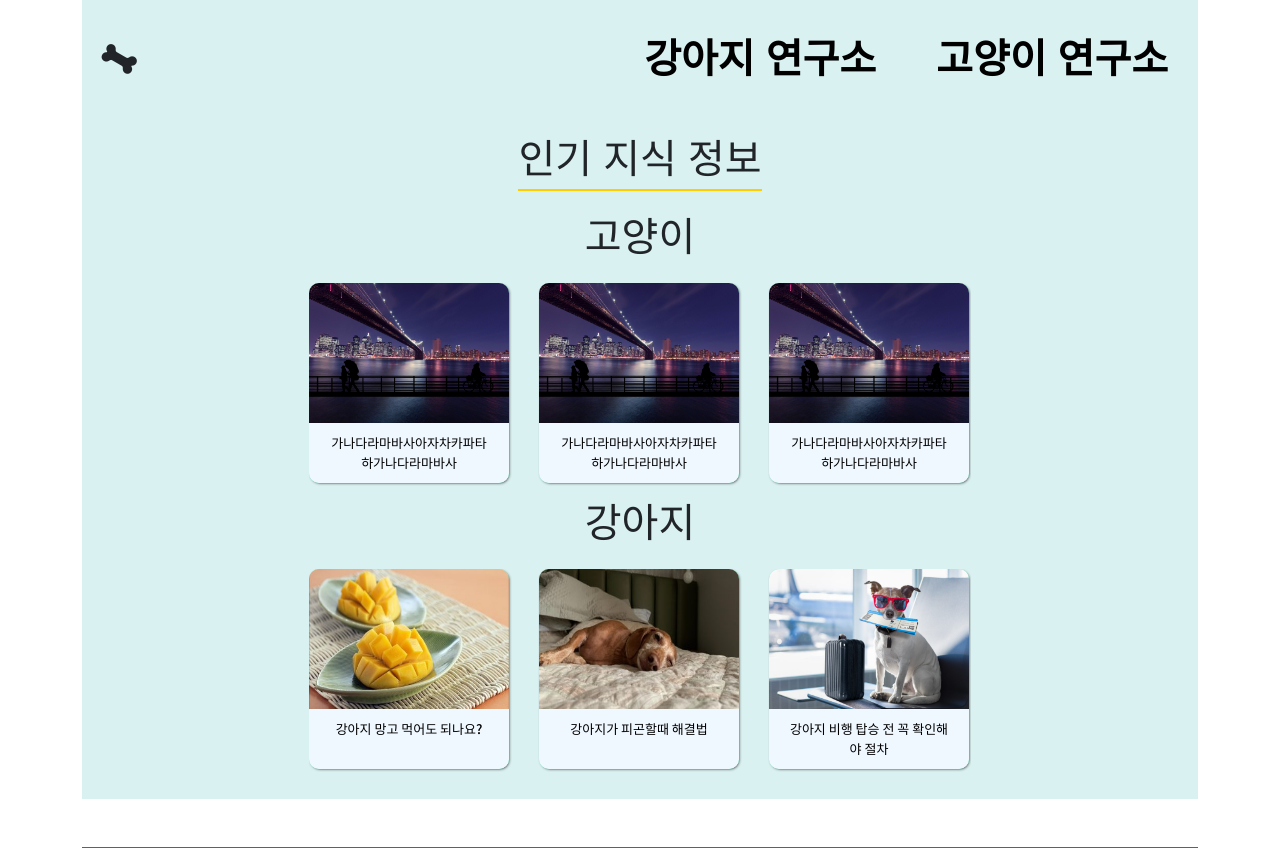
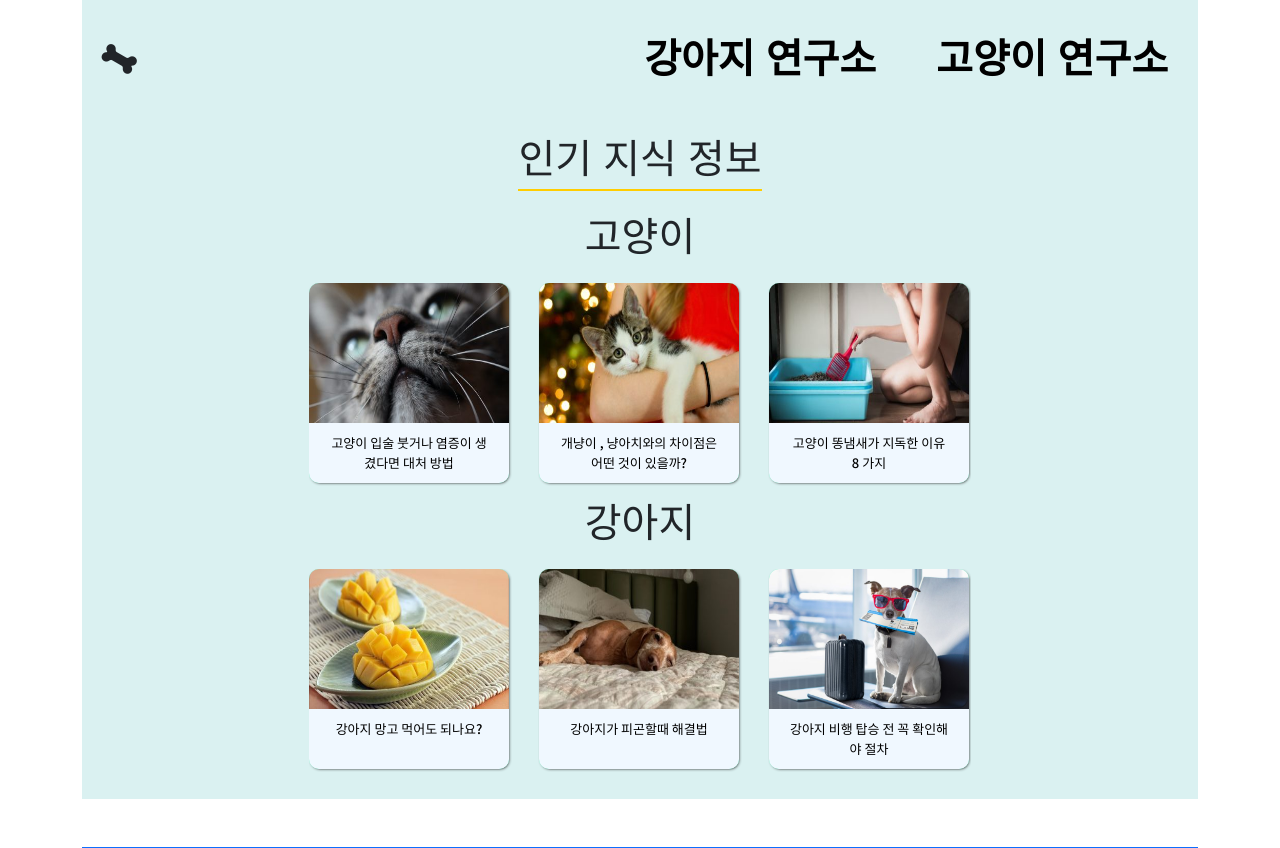
Before and after one commit to chanyoungcoding/bulletin-board-site, a PHP site: page / in a window 1280 px wide. Shown: the part 98-946 px from the top of the page. Run offline with PHP 8.4, Linux system fonts and the light colour scheme; some libraries are stand-ins or nearby versions; some web fonts are replaced.

Commit message:
강아지고양이설명부분수정

```diff
--- a/index.php
+++ b/index.php
@@ -37,50 +37,50 @@ include 'inc_header.php';
           <div class="swiper-slide">
             <a href="javascript:void(0)">
               <div>
-                <img src="./img/example.jpg" alt="이미지 입니다.">
+                <img src="./img/cat1.jpg" alt="이미지 입니다.">
               </div>
               <div class="img__intro">
-                가나다라마바사아자차카파타하가나다라마바사
+                고양이 입술 붓거나 염증이 생겼다면 대처 방법
               </div>
             </a>
           </div>
           <div class="swiper-slide">
             <a href="javascript:void(0)">
               <div>
-                <img src="./img/example.jpg" alt="이미지 입니다.">
+                <img src="./img/cat2.jpg" alt="이미지 입니다.">
               </div>
               <div class="img__intro">
-                가나다라마바사아자차카파타하가나다라마바사
+                개냥이 , 냥아치와의 차이점은 어떤 것이 있을까?
               </div>
             </a>
           </div>
           <div class="swiper-slide">
             <a href="javascript:void(0)">
               <div>
-                <img src="./img/example.jpg" alt="이미지 입니다.">
+                <img src="./img/cat3.jpeg" alt="이미지 입니다.">
               </div>
               <div class="img__intro">
-                가나다라마바사아자차카파타하가나다라마바사
+                고양이 똥냄새가 지독한 이유 8 가지
               </div>
             </a>
           </div>
           <div class="swiper-slide">
             <a href="javascript:void(0)">
               <div>
-                <img src="./img/example.jpg" alt="이미지 입니다.">
+                <img src="./img/cat4.png" alt="이미지 입니다.">
               </div>
               <div class="img__intro">
-                가나다라마바사아자차카파타하가나다라마바사
+                고양이 구토증상, 원인과 대처 방법은?
               </div>
             </a>
           </div>
           <div class="swiper-slide">
             <a href="javascript:void(0)">
               <div>
-                <img src="./img/example.jpg" alt="이미지 입니다.">
+                <img src="./img/cat5.jpg" alt="이미지 입니다.">
               </div>
               <div class="img__intro">
-                가나다라마바사아자차카파타하가나다라마바사
+                고양이 분리불안 증상 및 대처 방법
               </div>
             </a>
           </div>
@@ -137,7 +137,7 @@ include 'inc_header.php';
                 <img src="./img/dog5.jpg" alt="이미지 입니다.">
               </div>
               <div class="img__intro">
-                가나다라마바사아자차카파타하가나다라마바사
+                유기견 봉사 신청 방법과 종류, 준비물 알아보기
               </div>
             </a>
           </div>
```
Also changed, not shown: img/cat1.jpg (added), img/cat2.jpg (added), img/cat3.jpeg (added), img/cat4.png (added), img/cat5.jpg (added).
